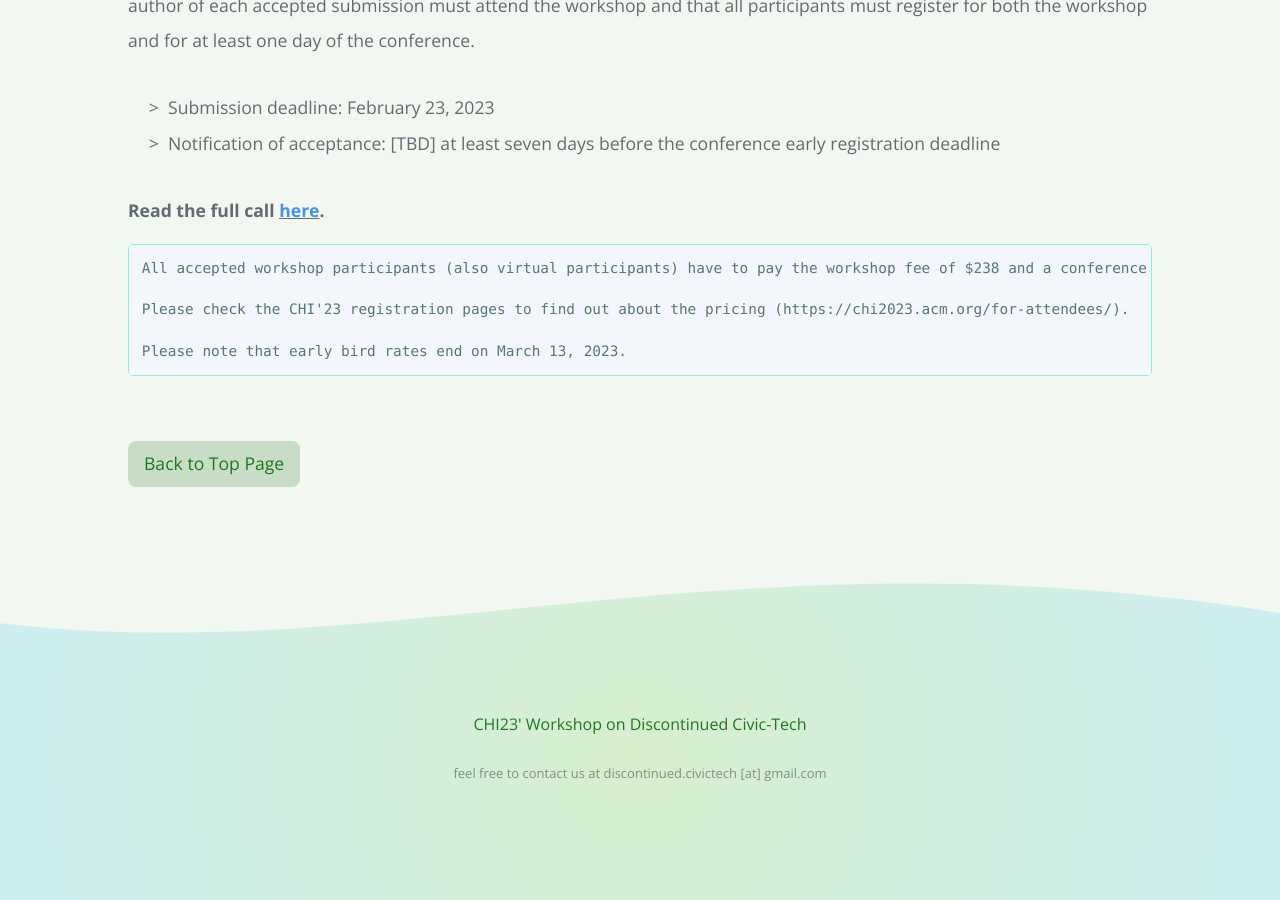
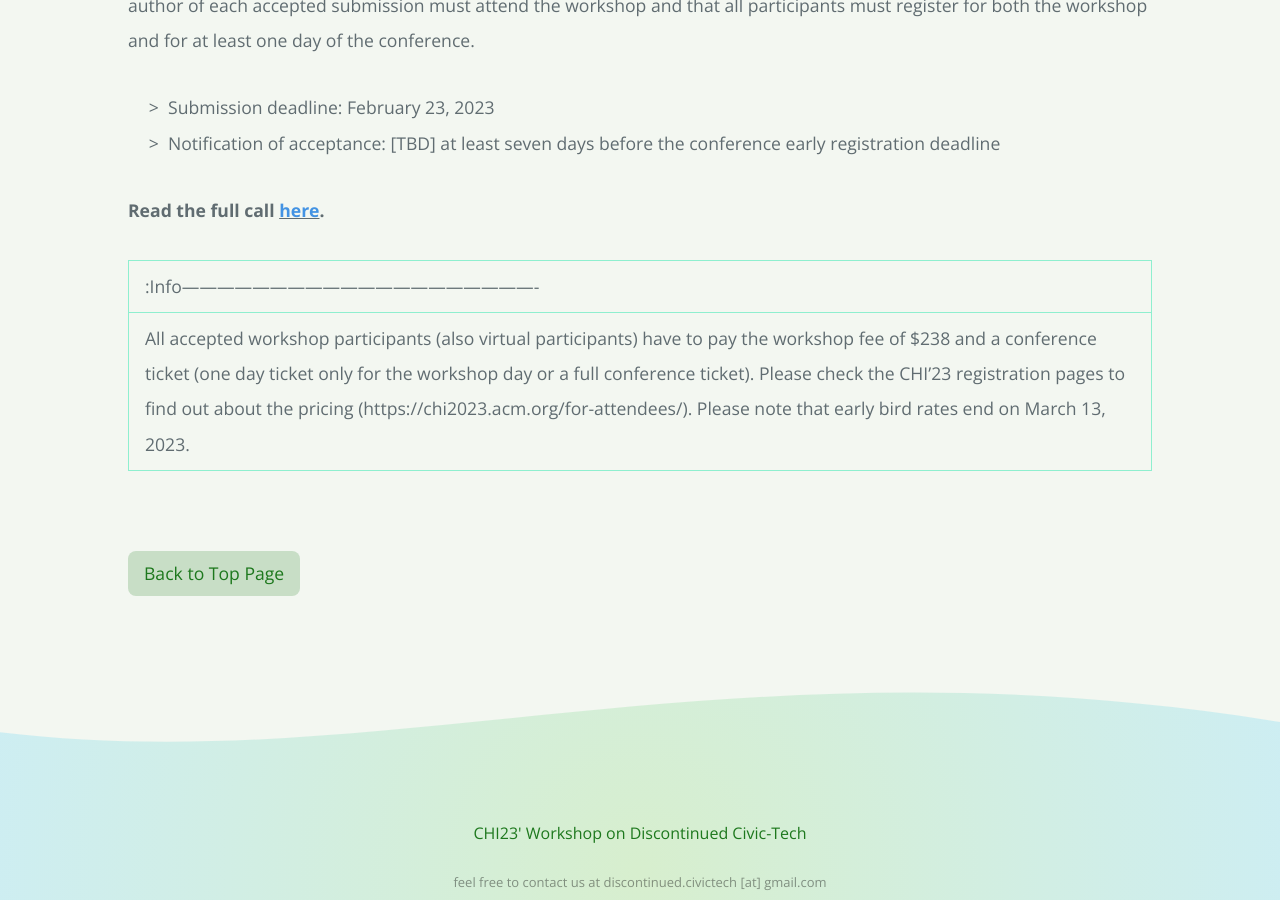
Before and after one commit to discontinued-civictech/discontinued-civictech.github.io, a Jekyll site: the page built from call.md, in a window 1280 px wide and 900 px high, scrolled down 3019 px. Built offline with Jekyll 4.4.1, drawn with Linux system fonts in a browser that asks for light colours; our own code applies the rules of GitHub Pages for plain Markdown files.

Commit message:
updated the call

````diff
--- a/call.md
+++ b/call.md
@@ -45,12 +45,7 @@ Please include in your submission if you would like or would not like to have yo
 
 #### <strong>Read the full call <u><a href="files/Preprint_Hamm_Shibuya_Pargman_etal_Failed_yet_successful.pdf">here</a></u><strong>.
 
-```
-All accepted workshop participants (also virtual participants) have to pay the workshop fee of $238 and a conference ticket (one day ticket only for the workshop day or a full conference ticket).
-
-Please check the CHI'23 registration pages to find out about the pricing (https://chi2023.acm.org/for-attendees/).
-
-Please note that early bird rates end on March 13, 2023.
-```
+|:Info-------------------------------------------------------------|
+|All accepted workshop participants (also virtual participants) have to pay the workshop fee of $238 and a conference ticket (one day ticket only for the workshop day or a full conference ticket). Please check the CHI'23 registration pages to find out about the pricing (https://chi2023.acm.org/for-attendees/). Please note that early bird rates end on March 13, 2023.|
 
 <a href = "./" class="btn-to-top">Back to Top Page</a>
````
